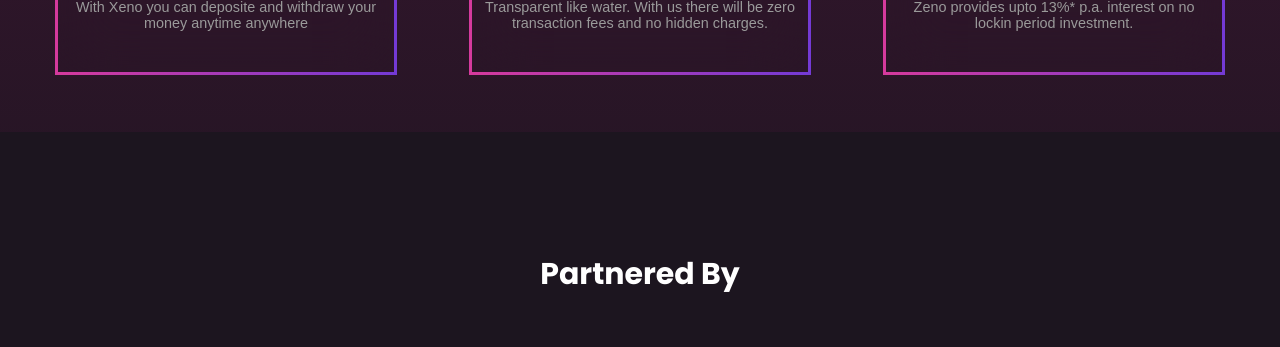
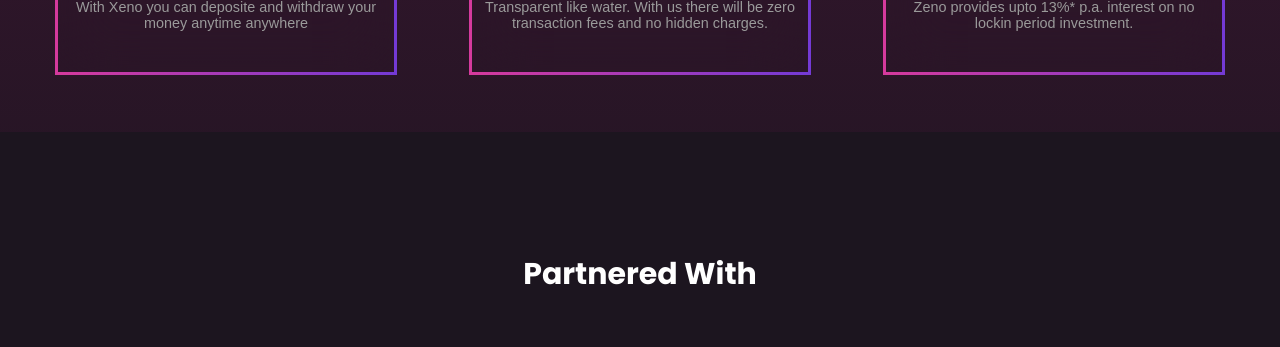
Before and after one commit to AryamanLakers/xeno, a React (Create React App) app: page / in a window 1280 px wide. Shown: the part 4680-5027 px from the top of the page. Built offline with nearby package versions, Linux system fonts and the light colour scheme.

Commit message:
design_updates

```diff
--- a/src/components/SixthPage.js
+++ b/src/components/SixthPage.js
@@ -3,7 +3,7 @@
 export default function SixthPage() {
   return (
   	<div className="investors">
-	      <div id="meta_data">Partnered By </div>
+	      <div id="meta_data">Partnered With </div>
 	      <div id="powered_buttons">
 	      	<div id="outer_image1"><div id="img1"></div></div>
 	      	<div id="outer_image2"><div id="img2"></div></div>
```
